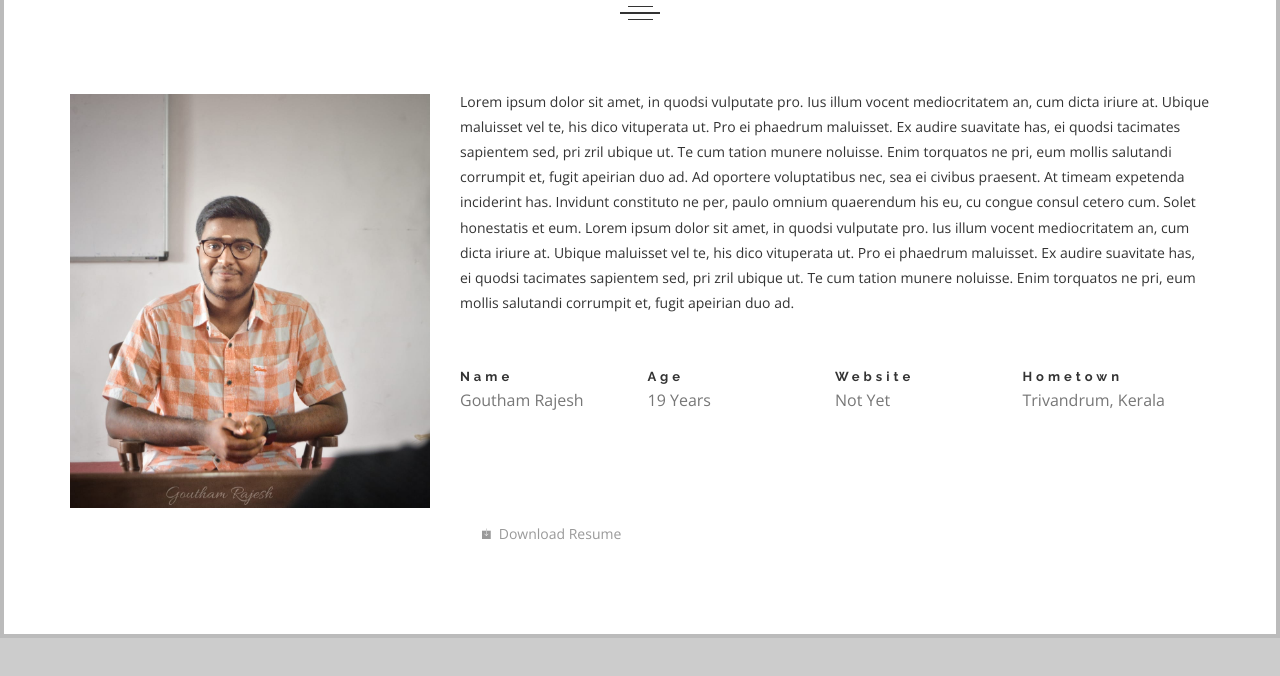
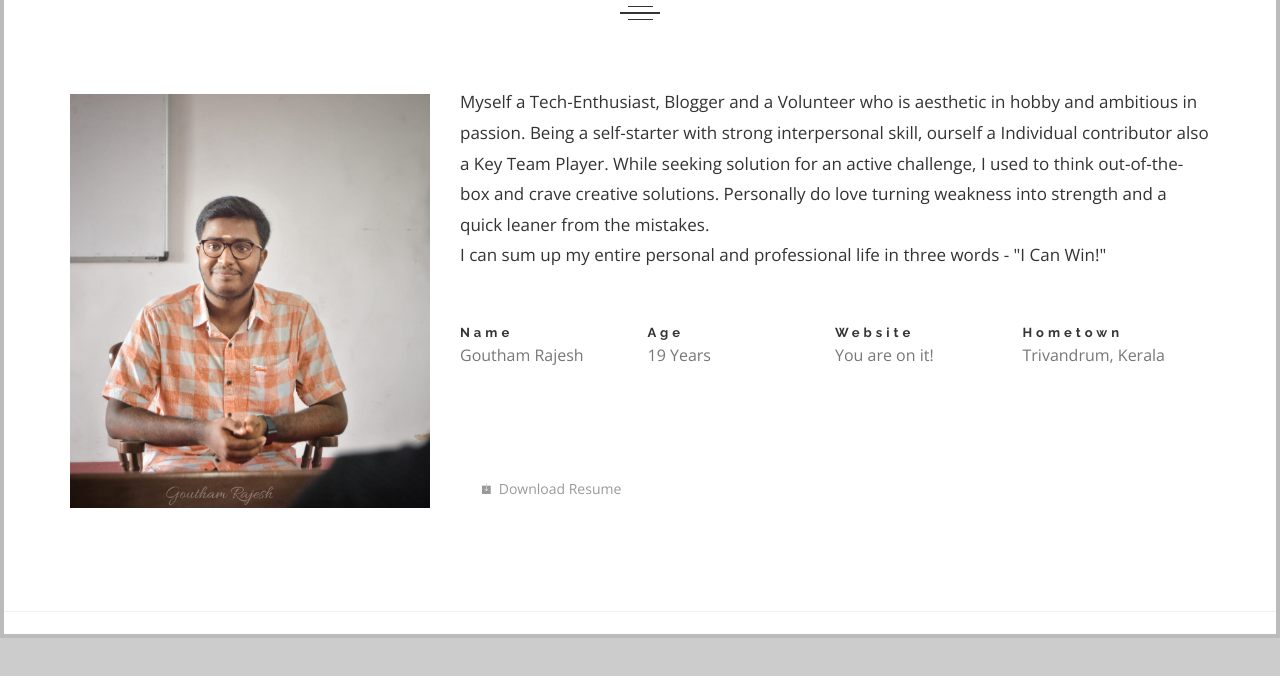
Before and after one commit to gouthamrajesh/portfolio-website.github.io, a plain HTML site: page index.html in a window 1280 px wide. Both pictures are taken after a click on the link "ABOUT ME". Shown: the part 162-838 px from the top of the page. Drawn offline with nearby package versions, Linux system fonts and the light colour scheme; files whose address does not match are found by name; a web font is replaced by a local one.

Commit message:
changes
New changes

```diff
--- a/index.html
+++ b/index.html
@@ -177,15 +177,17 @@
 
 
 
-								<p>
-									Lorem ipsum dolor sit amet, in quodsi vulputate pro. Ius illum vocent mediocritatem an, cum dicta iriure at. Ubique maluisset vel te, his dico vituperata ut. Pro ei phaedrum maluisset. Ex audire suavitate has, ei quodsi tacimates sapientem sed, pri zril ubique ut. Te cum tation munere noluisse. Enim torquatos ne pri, eum mollis salutandi corrumpit et, fugit apeirian duo ad. Ad oportere voluptatibus nec, sea ei civibus praesent. At timeam expetenda inciderint has. Invidunt constituto ne per, paulo omnium quaerendum his eu, cu congue consul cetero cum. Solet honestatis et eum. Lorem ipsum dolor sit amet, in quodsi vulputate pro. Ius illum vocent mediocritatem an, cum dicta iriure at. Ubique maluisset vel te, his dico vituperata ut. Pro ei phaedrum maluisset. Ex audire suavitate has, ei quodsi tacimates sapientem sed, pri zril ubique ut. Te cum tation munere noluisse. Enim torquatos ne pri, eum mollis salutandi corrumpit et, fugit apeirian duo ad.
+								<p style="font-size: 17px;">
+									Myself a Tech-Enthusiast, Blogger and a Volunteer who is aesthetic in hobby and ambitious in passion. Being a self-starter with strong interpersonal skill, ourself a Individual contributor also a Key Team Player. While seeking solution for an active challenge, I used to think out-of-the-box and crave creative solutions. Personally do love turning weakness into strength and a quick leaner from the mistakes.
+									<br>
+									I can sum up my entire personal and professional life in three words - "I Can Win!"
+									<br>
 								</p>
 
 								<div class='clearfix' ></div>
 
 
 								<ul class='info-list' >
-
 									<li>
 										<div class='inner' >
 											<h4>Name</h4>
@@ -201,7 +203,7 @@
 									<li>
 										<div class='inner' >
 											<h4>Website</h4>
-											<p>Not Yet</p>
+											<p>You are on it!</p>
 										</div>
 									</li>
 									<li>
```
